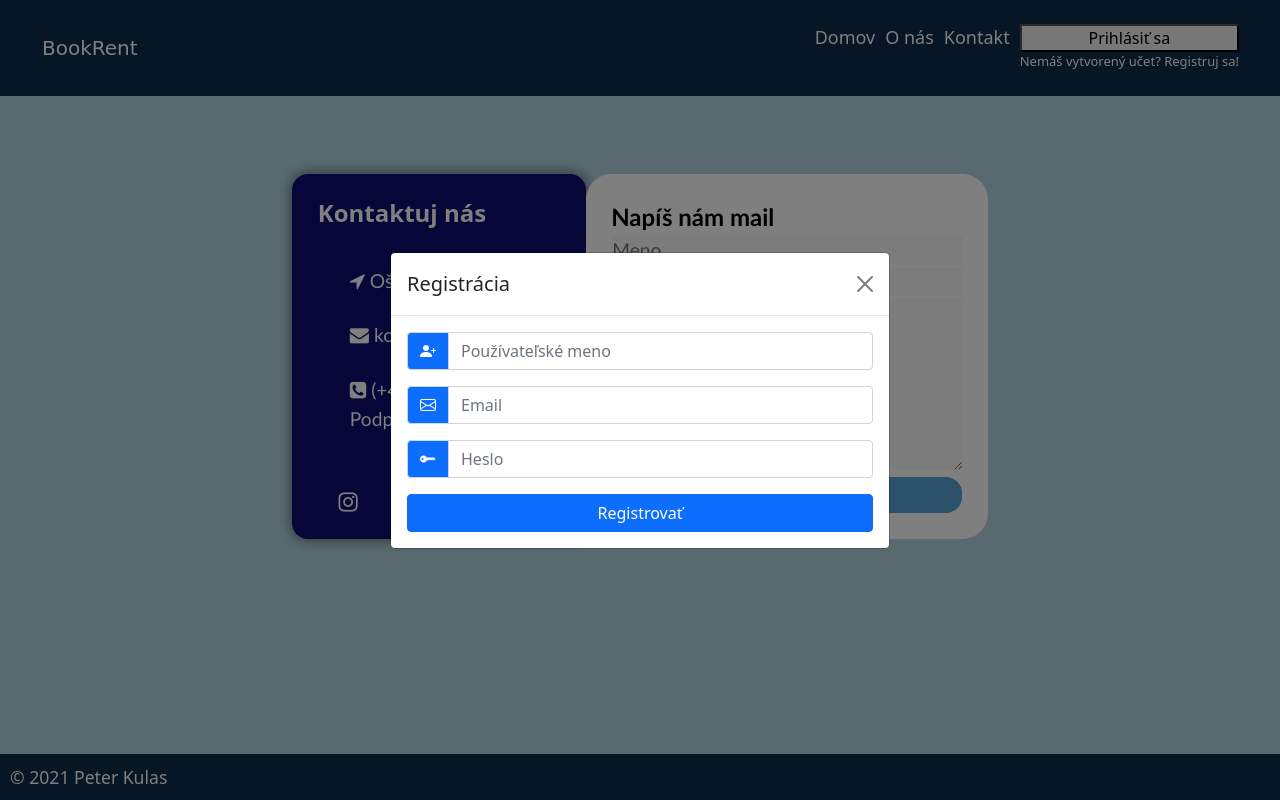
After one commit to PeterKulas/VAII_Semestr-lnaPr, a PHP site: page /kontakt.php in a window 1280 px wide, after a click on "Nemáš vytvorený učet? Registruj sa!". The commit adds this page. Run offline with PHP 8.4, Linux system fonts and the light colour scheme; some libraries are stand-ins or nearby versions.

Commit message:
php init

```diff
--- /dev/null
+++ b/components/footer.html
@@ -0,0 +1,5 @@
+<div class="row footer fixed-bottom g-0">
+    <div class="col-sm-12">
+        © 2021 Peter Kulas
+    </div>
+</div>
--- /dev/null
+++ b/components/modalLogin.html
@@ -0,0 +1,30 @@
+<div class="modal fade" id="loginModal" tabindex="-1" aria-labelledby="loginModalLabel" aria-hidden="true">
+    <div class="modal-dialog modal-dialog-centered">
+        <div class="modal-content">
+            <div class="modal-header">
+                <h5 class="modal-title" id="loginModalLabel">Prihlásiť sa</h5>
+                <button type="button" class="btn-close" data-bs-dismiss="modal" aria-label="Close"></button>
+            </div>
+            <div class="modal-body">
+                <form>
+                    <div class="row mb-3">
+                        <label for="inputEmail3" class="col-sm-2 col-form-label">Meno:</label>
+                        <div class="col-sm-10">
+                            <input type="email" class="form-control" id="inputEmail3">
+                        </div>
+                    </div>
+                    <div class="row mb-3">
+                        <label for="inputPassword3" class="col-sm-2 col-form-label">Heslo:</label>
+                        <div class="col-sm-10">
+                            <input type="password" class="form-control" id="inputPassword3">
+                        </div>
+                    </div>
+                </form>
+            </div>
+            <div class="modal-footer">
+                <button type="button" class="btn btn-secondary" data-bs-dismiss="modal">Zavriet</button>
+                <button type="button" class="btn btn-primary">Prihlásiť</button>
+            </div>
+        </div>
+    </div>
+</div>
--- /dev/null
+++ b/components/modalRegister.html
@@ -0,0 +1,30 @@
+<div class="modal fade" id="registerModal" tabindex="-1" aria-labelledby="registerModalLabel" aria-hidden="true">
+    <div class="modal-dialog modal-dialog-centered">
+        <div class="modal-content">
+            <div class="modal-header">
+                <h5 class="modal-title" id="registerModalLabel">Registrácia</h5>
+                <button type="button" class="btn-close" data-bs-dismiss="modal" aria-label="Close"></button>
+            </div>
+            <div class="modal-body">
+                <form action="">
+                    <div class="input-group mb-3">
+                        <span class="input-group-text bg-primary"><i
+                                class="bi bi-person-plus-fill text-white"></i></span>
+                        <input type="text" class="form-control" placeholder="Používateľské meno">
+                    </div>
+                    <div class="input-group mb-3">
+                        <span class="input-group-text bg-primary"><i class="bi bi-envelope text-white"></i></span>
+                        <input type="email" class="form-control" placeholder="Email">
+                    </div>
+                    <div class="input-group mb-3">
+                        <span class="input-group-text bg-primary"><i class="bi bi-key-fill text-white"></i></span>
+                        <input type="password" class="form-control" placeholder="Heslo">
+                    </div>
+                    <div class="d-grid col-12 mx-auto">
+                        <button class="btn btn-primary" type="button"><span></span> Registrovať</button>
+                    </div>
+                </form>
+            </div>
+        </div>
+    </div>
+</div>
--- /dev/null
+++ b/components/navbar.html
@@ -0,0 +1,28 @@
+<div class="row index-nav g-0">
+    <div class=" col-sm-12 g-0">
+        <nav class="navbar navbar-expand-lg g-0">
+            <div class="container-fluid g-0">
+                <div class="navbar-brand">BookRent</div>
+                <button class="navbar-toggler" type="button" data-bs-toggle="collapse" data-bs-target="#navbarNav"
+                    aria-controls="navbarNav" aria-expanded="false" aria-label="Toggle navigation">
+                    <i class="bi bi-justify"></i>
+                </button>
+                <div class="collapse navbar-collapse" id="navbarNav">
+                    <ul class="navbar-nav">
+                        <li class="nav-item"><a href="index.php">Domov</a></li>
+                        <li class="nav-item"><a href="about.php">O nás</a></li>
+                        <li class="nav-item"><a href="kontakt.php">Kontakt</a></li>
+                        <li>
+                            <div class="login ">
+                                <button type="button" data-bs-toggle="modal" data-bs-target="#loginModal">Prihlásiť
+                                    sa</button>
+                                <span data-bs-toggle="modal" data-bs-target="#registerModal"> Nemáš vytvorený
+                                    učet? Registruj sa!</span>
+                            </div>
+                        </li>
+                    </ul>
+                </div>
+            </div>
+        </nav>
+    </div>
+</div>
--- a/css/navbar_footer.css
+++ b/css/navbar_footer.css
@@ -79,3 +79,19 @@ body {
   color: white;
   font-size: 1.1rem;
 }
+
+.login {
+  display: flex;
+  flex-direction: column;
+}
+
+.login span {
+  font-size: small;
+  color: white;
+}
+
+.login span:active,
+.login span:hover {
+  text-decoration: underline;
+  cursor: pointer;
+}
--- a/html/kontakt.html
+++ b/kontakt.php
@@ -20,27 +20,7 @@
 
 <body>
     <div class="container-fluid g-0 ">
-        <div class="row g-0">
-            <div class=" col-sm-12 g-0">
-                <nav class="navbar navbar-expand-lg">
-                    <div class="container-fluid remove-mp">
-                        <div class="navbar-brand">BookRent</div>
-                        <button class="navbar-toggler" type="button" data-bs-toggle="collapse"
-                            data-bs-target="#navbarNav" aria-controls="navbarNav" aria-expanded="false"
-                            aria-label="Toggle navigation">
-                            <i class="bi bi-justify"></i>
-                        </button>
-                        <div class="collapse navbar-collapse" id="navbarNav">
-                            <ul class="navbar-nav">
-                                <li class="nav-item"><a href="index.html">Domov</a></li>
-                                <li class="nav-item"><a href="about.html">O nás</a></li>
-                                <li class="nav-item"><a href="kontakt.html">Kontakt</a></li>
-                            </ul>
-                        </div>
-                    </div>
-                </nav>
-            </div>
-        </div>
+    <?php include("components/navbar.html"); ?>
 
         <div class="row mt-5 g-0">
             <div class="main-container">
@@ -78,12 +58,10 @@
             </div>
         </div>
 
-        <div class="row footer fixed-bottom g-0">
-            <div class="col-sm-12 ">
-                © 2021 Peter Kulas
-            </div>
-        </div>
+        <?php include("components/footer.html"); ?>
     </div>
+    <?php include("components/modalRegister.html"); ?>
+    <?php include("components/modalLogin.html"); ?>
 
 </body>
 
```
Also changed, not shown: about.php (renamed from html/about.html, +8 -27 lines), docker-compose.yml (added, +34 -0 lines), index.php (renamed from html/index.html, +5 -29 lines), 1 other file.
